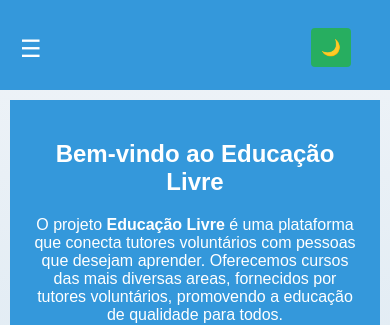
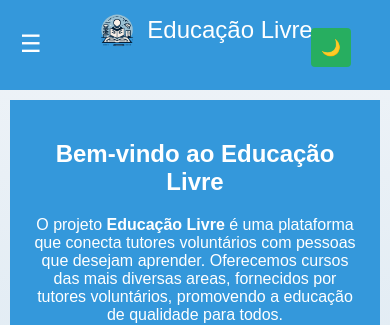
Before and after one commit to PuraFome/educacao_livre, a plain HTML site: page index.html in a window 390 px wide. Shown: the top 325 px of the page. Drawn offline with Linux system fonts and the light colour scheme.

Commit message:
feat: add logo

```diff
--- a/index.html
+++ b/index.html
@@ -15,6 +15,10 @@
 </head>
 <body>
     <header>
+        <div class="logo">
+            <img src="figs/logo.png" alt="Logo Educação Livre">
+            <span>Educação Livre</span>
+        </div>
         <nav>
             <button class="menu-toggle" aria-label="Abrir menu">☰</button>
             <ul class="nav-links">
--- a/scripts/menu.js
+++ b/scripts/menu.js
@@ -3,11 +3,13 @@ document.addEventListener('DOMContentLoaded', () => {
     const navLinks = document.querySelector('.nav-links');
     const header = document.querySelector('header');
     const main = document.querySelector('main');
+    const logo = document.querySelector('.logo');
 
     const toggleMenu = () => {
         navLinks.classList.toggle('expanded');
         header.classList.toggle('expanded');
         main.classList.toggle('shifted');
+        logo.classList.toggle('expanded');
     };
 
     menuToggle.addEventListener('click', toggleMenu);
--- a/styles/main.css
+++ b/styles/main.css
@@ -15,6 +15,9 @@ header {
     top: 0;
     width: 100%;
     z-index: 1000;
+    display: flex;
+    justify-content: space-between;
+    align-items: center;
 }
 
 footer {
@@ -40,6 +43,10 @@ nav ul li {
 nav ul li a {
     text-decoration: none;
     color: #FFFFFF;
+}
+
+nav {
+    padding-right: 15%;
 }
 
 main {
@@ -254,3 +261,18 @@ body.dark-theme .meeting-link {
 body.dark-theme #tutorForm input[type="time"]::-webkit-calendar-picker-indicator {
     filter: invert(1);
 }
+
+.logo {
+    display: flex;
+    align-items: center;
+}
+
+.logo img {
+    height: 50px;
+    margin-right: 10px;
+}
+
+.logo span {
+    font-size: 24px;
+    color: #FFFFFF;
+}
--- a/styles/responsive.css
+++ b/styles/responsive.css
@@ -9,10 +9,25 @@
         flex-direction: column;
         height: 70px;
         animation: height 0.3s ease;
+        position: relative;
     }
 
     header.expanded {
-        height: 140px;
+        height: auto;
+    }
+
+    .logo {
+        display: flex;
+        align-items: center;
+        position: static;
+        left: 50%;
+        transform: none;
+        margin-bottom: 10px;
+    }
+
+    .logo img {
+        height: 40px;
+        margin-right: 10px;
     }
 
     footer {
@@ -22,12 +37,12 @@
 
     main {
         padding: 10px;
-        padding-top: 100px;
+        padding-top: 10px;
         transition: margin-top 0.3s ease;
     }
 
     main.shifted {
-        margin-top: 70px;
+        margin-top: 10px;
     }
 
     section h1 {
@@ -49,6 +64,7 @@
 
     nav {
         width: 100%;
+        text-align: center;
     }
 
     nav ul.nav-links {
@@ -59,6 +75,7 @@
         background-color: #3498DB;
         z-index: 1;
         transition: all 0.5s ease;
+        margin-top: 10px;
     }
 
     nav ul.nav-links.expanded {
@@ -78,7 +95,7 @@
         cursor: pointer;
         color: #FFFFFF;
         position: fixed;
-        top: 5px;
+        top: 0px;
         left: 10px;
     }
 
```
Also changed, not shown: figs/logo.png (renamed from figis/logo.png).
